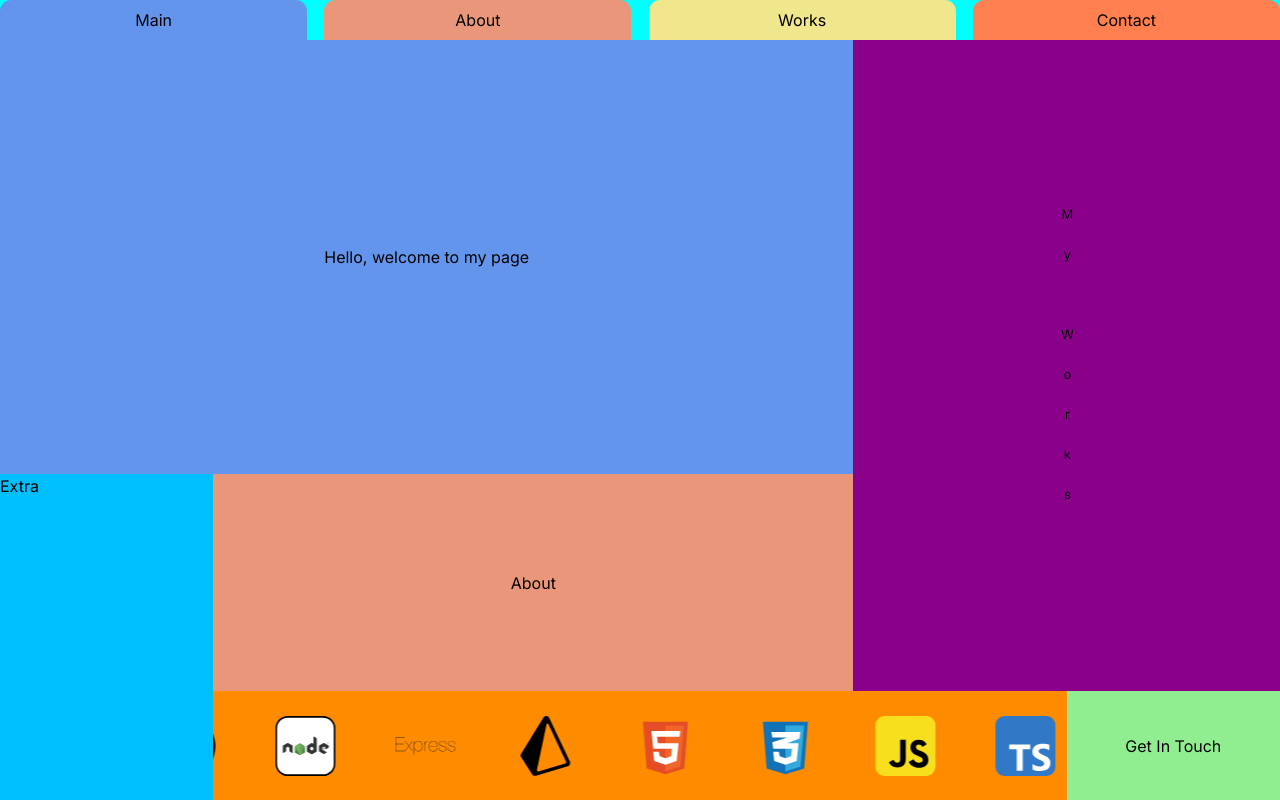
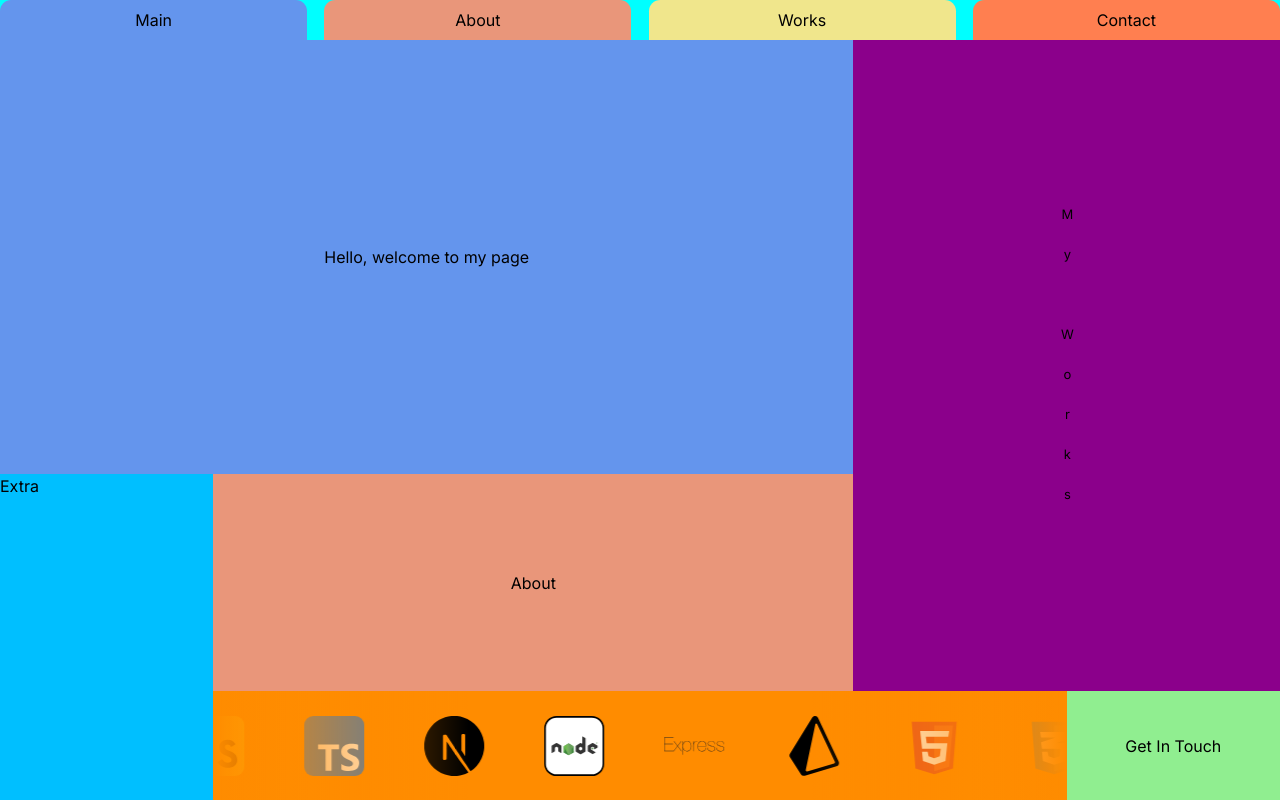
Before and after one commit to lam-tu-tr/Frontend-times, a Next.js app: page / in a window 1280 px wide. Shown: the top 800 px of the page. Built offline with nearby package versions, Linux system fonts and the light colour scheme.

Commit message:
Fully functional infinite logos slider

```diff
--- a/app/components/Tech/Tech.module.scss
+++ b/app/components/Tech/Tech.module.scss
@@ -10,7 +10,7 @@
   // padding: 0 5rem;
   // // aside {
   // // }
-
+  position: relative;
   // min-width: 0;
   // min-height: 0;
   @keyframes slide {
@@ -26,6 +26,28 @@
       animation-play-state: paused;
     }
   }
+
+  //Fade in and out left and right
+  &::before,
+  &::after {
+    background-color: darkorange;
+    position: absolute;
+    top: 0;
+    width: 30%;
+    height: 100%;
+    content: "";
+    z-index: 99;
+    display: block;
+  }
+  &::before {
+    left: 0;
+
+    background: linear-gradient(to left, rgba(255, 255, 255, 0), darkorange);
+  }
+  &::after {
+    right: 0;
+    background: linear-gradient(to right, rgba(255, 255, 255, 0), darkorange);
+  }
   section {
     height: 100%;
     width: calc(120px * 8);
@@ -33,7 +55,7 @@
     align-items: center;
 
     // gap: 4rem;
-    animation: 10s slide infinite linear;
+    animation: 20s slide infinite linear;
 
     span {
       min-width: 120px;
```
